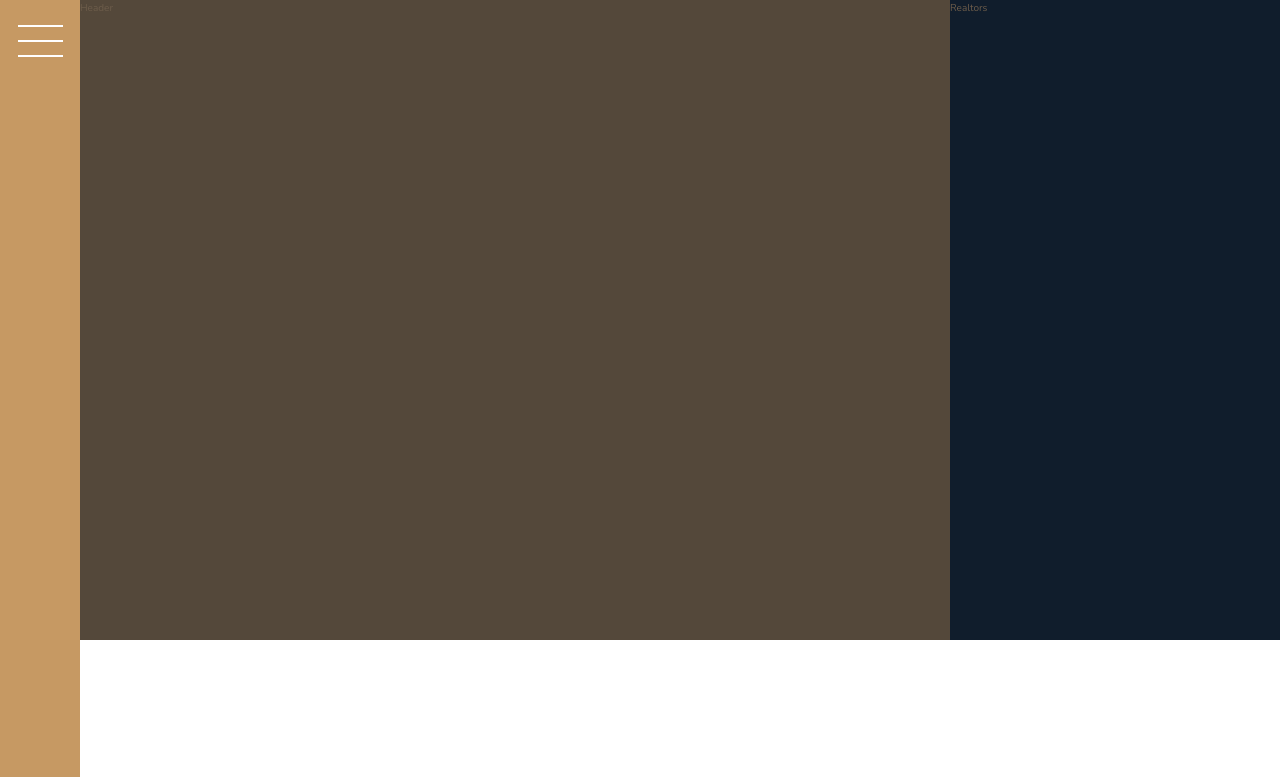
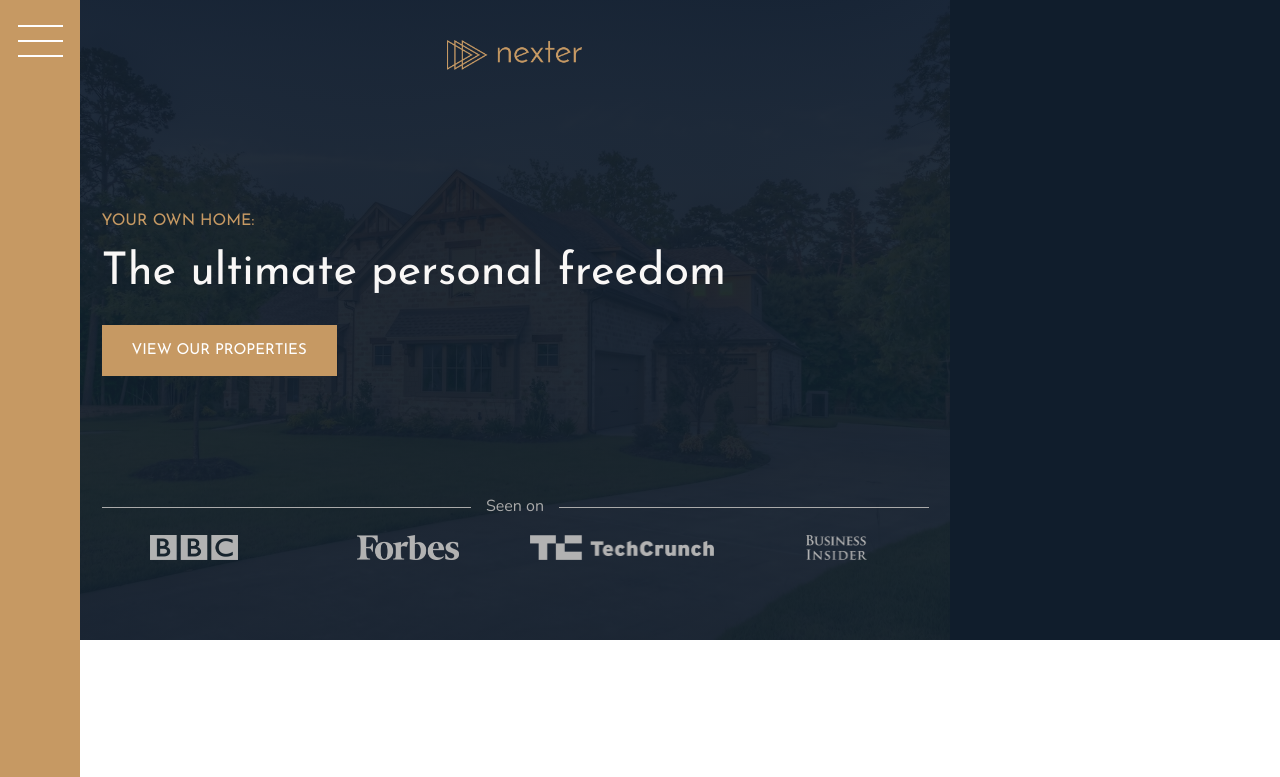
Before and after one commit to Pat-Gekoski/Nexter, a website: page index.html in a window 1280 px wide. Shown: the top 777 px of the page. Drawn offline with nearby package versions, Linux system fonts and the light colour scheme.

Commit message:
finished header

```diff
--- a/index.html
+++ b/index.html
@@ -17,9 +17,23 @@
 			<button class="nav-btn"></button>
 		</div>
 
-      <header class="header">Header</header>
+      <header class="header">
+			<img src="img/logo.png" alt="Nexter logo" class="header__logo">
+			<h3 class="heading-3">Your own home:</h3>
+			<h1 class="heading-1">The ultimate personal freedom</h1>
+			<button class="btn header__btn">View our properties</button>
+			<div class="header__seenon-text">Seen on</div>
+			<div class="header__seenon-logos">
+				<img src="img/logo-bbc.png" alt="Seen on logo 1">
+				<img src="img/logo-forbes.png" alt="Seen on logo 2">
+				<img src="img/logo-techcrunch.png" alt="Seen on logo 3">
+				<img src="img/logo-bi.png" alt="Seen on logo 4">
+			</div>
+		</header>
 
-      <div class="realtors">Realtors</div>
+      <div class="realtors">
+
+		</div>
 
       <section class="features">
          <div class="feature">
--- a/sass/_header.scss
+++ b/sass/_header.scss
@@ -1,4 +1,58 @@
 .header {
-	background-color: $color-grey-dark-1;
-	grid-column: full-start / col-end 6;
+   background-color: $color-grey-dark-1;
+   grid-column: full-start / col-end 6;
+   background-image: linear-gradient(rgba($color-secondary, 0.93), rgba($color-secondary, 0.93)), url(../img/hero.jpeg);
+	background-size: cover;
+	background-position: center;
+	padding: 8rem;
+	padding-top: 4rem;
+
+	display: grid;
+	grid-template-rows: 1fr min-content 6rem 1fr;
+	grid-template-columns: max-content;
+	justify-content: center;
+	row-gap: 1.5rem;
+
+   &__logo {
+      height: 3rem;
+		justify-self: center;
+   }
+
+	&__btn {
+		align-self: start;
+		justify-self: start;
+	}
+
+   &__seenon-text {
+		display: grid;
+		grid-template-columns: 1fr max-content 1fr;
+		column-gap: 1.5rem;
+		align-items: center;
+
+		font-size: 1.6rem;
+		color: $color-grey-light-2;
+
+		&::before,
+		&::after {
+			content: "";
+			height: 1px;
+			display: block;
+			background-color: currentColor;
+		}
+   }
+
+   &__seenon-logos {
+
+		display: grid;
+		grid-template-columns: repeat(4, 1fr);
+		column-gap: 3rem;
+		justify-items: center;
+
+      img {
+         height: 2.5rem;
+			filter: brightness(70%);
+      }
+   }
+
+
 }
--- a/sass/_typography.scss
+++ b/sass/_typography.scss
@@ -5,6 +5,9 @@
 
 .heading-1 {
    @extend %heading;
+	font-size: 4.5rem;
+	color: $color-grey-light-1;
+	line-height: 1;
 }
 
 .heading-2 {
```
Also changed, not shown: css/style.css.
